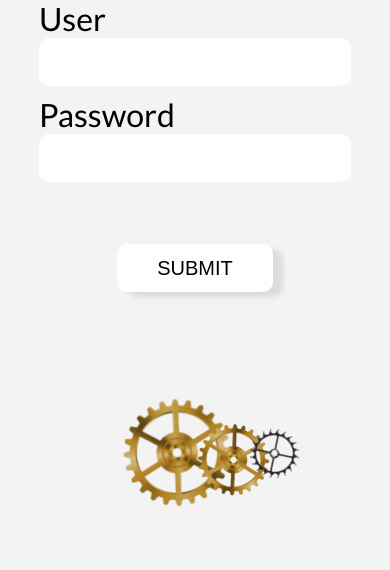
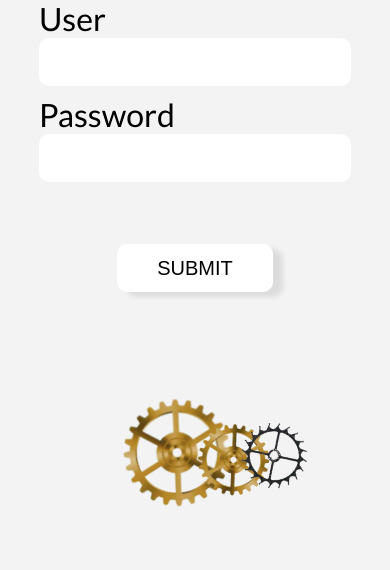
Before and after one commit to Babsybis/watch_museum_website, a PHP site: page /login/index.php in a window 390 px wide. Shown: the part 274-844 px from the top of the page. Run offline with PHP 8.4, Linux system fonts and the light colour scheme.

Commit message:
mofif image roue

```diff
--- a/login/style.css
+++ b/login/style.css
@@ -52,7 +52,8 @@ body{
     animation: spin2 10s linear infinite;
 }
 #trois{
-    left: 30%;
+    left: 25%;
+    width: 31.25rem;
     animation: spin 10s linear infinite;
 
 }
@@ -171,9 +172,9 @@ form{
 }
 #trois{
     position: absolute;
-    width: 30%;
-    top: 70%;
-    left: 55%;
+    width: 40%;
+    top: 67%;
+    left: 50%;
 
     animation: spin 10s linear infinite;
 
```
